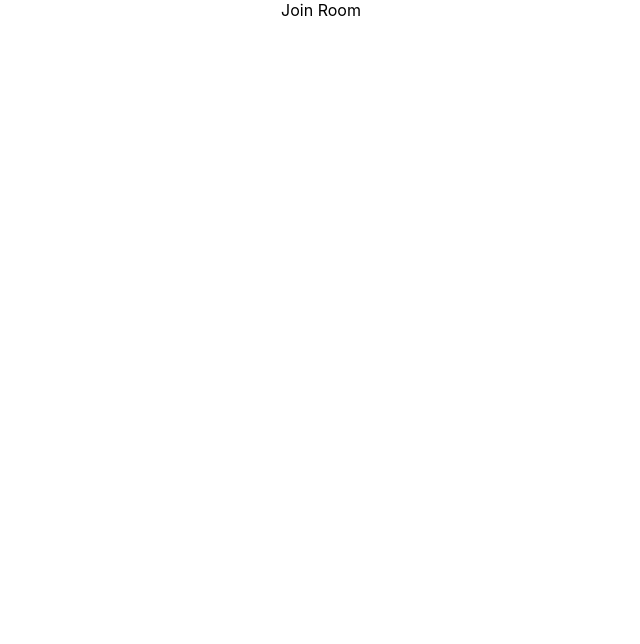
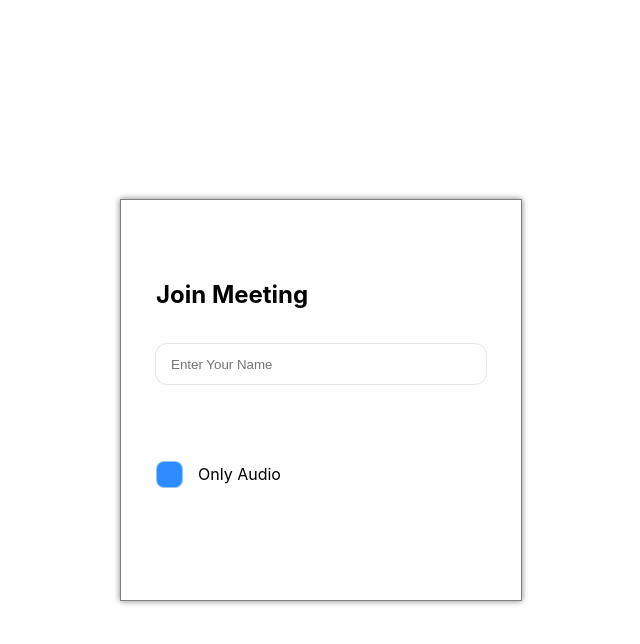
Before and after one commit to Mukul-Singhal/Flicker, a React (Create React App) app: page /join-room in a window 1280 px wide. Shown: the top 644 px of the page, without its empty margins (319-959 px from the left). Built offline with nearby package versions, Linux system fonts and the light colour scheme.

Commit message:
Added Host Meeting Component

```diff
--- /dev/null
+++ b/src/components/Checkbox/Checkbox.jsx
@@ -0,0 +1,24 @@
+import React from "react";
+
+import check from "../../images/check.png";
+
+import "./Checkbox.styles.css";
+
+function Checkbox({ setConnectOnlyWithAudio, connectOnlyWithAudio }) {
+  const handleConnectionTypeChange = () => {
+    setConnectOnlyWithAudio(!connectOnlyWithAudio);
+  };
+
+  return (
+    <div className="checkbox_container">
+      <div className="checkbox_connection" onClick={handleConnectionTypeChange}>
+        {connectOnlyWithAudio && (
+          <img className="checkbox_image" alt="checkbox" src={check} />
+        )}
+      </div>
+      <p className="checkbox_container_paragraph">Only Audio</p>
+    </div>
+  );
+}
+
+export default Checkbox;
--- /dev/null
+++ b/src/components/Checkbox/Checkbox.styles.css
@@ -0,0 +1,29 @@
+.checkbox_container {
+  display: flex;
+  margin-left: 35px;
+  margin-top: 5px;
+  align-items: center;
+}
+
+.checkbox_connection {
+  width: 25px;
+  height: 25px;
+  background: #2d8cff;
+  border: 1px solid rgba(255, 255, 255, 0.5);
+  border-radius: 8px;
+  backdrop-filter: blur(80px);
+  display: flex;
+  align-items: center;
+  justify-content: center;
+}
+
+.checkbox_container_paragraph {
+  font-weight: 400;
+  font-size: 16px;
+  margin-left: 15px;
+}
+
+.checkbox_image {
+  max-width: 100%;
+  max-height: 100%;
+}
--- /dev/null
+++ b/src/components/JoinRoomContent/JoinRoomContent.jsx
@@ -0,0 +1,32 @@
+import React, { useState, useContext } from "react";
+
+import { GlobalContext } from "../../contexts/GlobalState";
+
+import JoinRoomInputs from "../JoinRoomInputs/JoinRoomInputs";
+import Checkbox from "../Checkbox/Checkbox";
+
+function JoinRoomContent() {
+  const [roomIdValue, setRoomIdValue] = useState("");
+  const [nameValue, setNameValue] = useState("");
+
+  const { isRoomHost, setConnectOnlyWithAudio, connectOnlyWithAudio } =
+    useContext(GlobalContext);
+
+  return (
+    <>
+      <JoinRoomInputs
+        roomIdValue={roomIdValue}
+        setRoomIdValue={setRoomIdValue}
+        nameValue={nameValue}
+        setNameValue={setNameValue}
+        isRoomHost={isRoomHost}
+      />
+      <Checkbox
+        setConnectOnlyWithAudio={setConnectOnlyWithAudio}
+        connectOnlyWithAudio={connectOnlyWithAudio}
+      />
+    </>
+  );
+}
+
+export default JoinRoomContent;
--- /dev/null
+++ b/src/components/JoinRoomInputs/JoinRoomInputs.jsx
@@ -0,0 +1,38 @@
+import React from "react";
+
+import "./JoinRoomInputs.styles.css";
+
+function JoinRoomInputs({
+  nameValue,
+  setNameValue,
+  roomIdValue,
+  setRoomIdValue,
+  isRoomHost,
+}) {
+  const handleRoomIdValueChange = (event) => {
+    setRoomIdValue(event.target.value);
+  };
+  const handleNameValueChange = (event) => {
+    setNameValue(event.target.value);
+  };
+  return (
+    <div className="join_room_inputs_container">
+      {isRoomHost && (
+        <input
+          className="join_room_input"
+          placeholder="Enter Meeting Id"
+          value={roomIdValue}
+          onChange={handleRoomIdValueChange}
+        />
+      )}
+      <input
+        className="join_room_input"
+        placeholder="Enter Your Name"
+        value={nameValue}
+        onChange={handleNameValueChange}
+      />
+    </div>
+  );
+}
+
+export default JoinRoomInputs;
--- /dev/null
+++ b/src/components/JoinRoomInputs/JoinRoomInputs.styles.css
@@ -0,0 +1,21 @@
+.join_room_inputs_container {
+  display: flex;
+  flex-direction: column;
+  height: 100px;
+  justify-content: space-between;
+  width: 100%;
+  align-items: center;
+  margin-top: 10px;
+}
+
+.join_room_input {
+  border-radius: 12px;
+  border: 1px solid #e5e5e5;
+  width: 300px;
+  height: 40px;
+  padding: 0px 15px;
+}
+
+.join_room_input:focus {
+  border: 1px solid blue;
+}
--- /dev/null
+++ b/src/components/JoinRoomTitle/JoinRoomTitle.jsx
@@ -0,0 +1,11 @@
+import React from "react";
+
+import "./JoinRoomTitle.styles.css";
+
+function JoinRoomTitle({ isRoomHost }) {
+  const titleText = isRoomHost ? "Host Meeting" : "Join Meeting";
+
+  return <p className="join_room_title">{titleText}</p>;
+}
+
+export default JoinRoomTitle;
--- /dev/null
+++ b/src/components/JoinRoomTitle/JoinRoomTitle.styles.css
@@ -0,0 +1,6 @@
+.join_room_title {
+  font-size: 24px;
+  font-weight: 700;
+  margin-left: 35px;
+  margin-top: 80px;
+}
--- a/src/contexts/AppReducer.js
+++ b/src/contexts/AppReducer.js
@@ -10,6 +10,11 @@ const AppReducer = (state, action) => {
         ...state,
         identity: action.payload,
       };
+    case "SET_CONNECT_ONLY_WITH_AUDIO":
+      return {
+        ...state,
+        connectOnlyWithAudio: action.payload,
+      };
     default:
       return state;
   }
--- a/src/contexts/GlobalState.js
+++ b/src/contexts/GlobalState.js
@@ -4,6 +4,7 @@ import AppReducer from "./AppReducer";
 const initialState = {
   identity: "",
   isRoomHost: "",
+  connectOnlyWithAudio: false,
 };
 export const GlobalContext = createContext(initialState);
 
@@ -22,13 +23,19 @@ export const GlobalProvider = ({ children }) => {
     dispatch({ type: "SET_IS_ROOM_HOST", payload: isRoomHost });
   };
 
+  const setConnectOnlyWithAudio = (onlyWithAudio) => {
+    dispatch({ type: "SET_CONNECT_ONLY_WITH_AUDIO", payload: onlyWithAudio });
+  };
+
   return (
     <GlobalContext.Provider
       value={{
         identity: state.identity,
         isRoomHost: state.isRoomHost,
+        connectOnlyWithAudio: state.connectOnlyWithAudio,
         setIdentity,
         setIsRoomHost,
+        setConnectOnlyWithAudio,
       }}
     >
       {children}
--- a/src/pages/JoinRoom/JoinRoom.jsx
+++ b/src/pages/JoinRoom/JoinRoom.jsx
@@ -4,10 +4,16 @@ import { useLocation } from "react-router";
 
 import { GlobalContext } from "../../contexts/GlobalState";
 
+import JoinRoomTitle from "../../components/JoinRoomTitle/JoinRoomTitle";
+import JoinRoomContent from "../../components/JoinRoomContent/JoinRoomContent";
+
+import "./JoinRoom.styles.css";
+
 function JoinRoom() {
-  const { setIsRoomHost } = useContext(GlobalContext);
+  const { setIsRoomHost, isRoomHost } = useContext(GlobalContext);
 
   const search = useLocation().search;
+  console.log(search);
   useEffect(() => {
     const isRoomHost = new URLSearchParams(search).get("host");
 
@@ -16,7 +22,14 @@ function JoinRoom() {
     }
   }, []);
 
-  return <div>Join Room</div>;
+  return (
+    <div className="join_room_page_container">
+      <div className="join_room_page_panel">
+        <JoinRoomTitle isRoomHost={isRoomHost} />
+        <JoinRoomContent />
+      </div>
+    </div>
+  );
 }
 
 export default JoinRoom;
--- a/src/pages/JoinRoom/JoinRoom.styles.css
+++ b/src/pages/JoinRoom/JoinRoom.styles.css
@@ -0,0 +1,96 @@
+.join_room_page_container {
+  width: 100%;
+  height: 100vh;
+  display: flex;
+  align-items: center;
+  justify-content: center;
+  position: relative;
+}
+
+.join_room_page_panel {
+  width: 400px;
+  height: 400px;
+  background-color: white;
+  border: 1px solid grey;
+  filter: drop-shadow(0 0 0.2rem grey);
+  display: flex;
+  flex-direction: column;
+  align-items: flex-start;
+}
+
+.join_room_inputs_container {
+  display: flex;
+  flex-direction: column;
+  height: 100px;
+  justify-content: space-between;
+  width: 100%;
+  align-items: center;
+  margin-top: 10px;
+}
+
+.room_not_found_container {
+  display: flex;
+  height: 50px;
+  margin-left: 35px;
+}
+
+.room_not_found_paragraph {
+  color: red;
+}
+
+.loading_overlay_container {
+  position: absolute;
+  display: flex;
+  align-items: center;
+  justify-content: center;
+  width: 100%;
+  height: 100%;
+  left: 0;
+  top: 0;
+  background: rgba(0, 82, 201, 0.7);
+}
+
+.loading_overlay_loader {
+  border: 16px solid #f3f3f3; /* Light grey */
+  border-top: 16px solid #0052c9; /* Blue */
+  border-radius: 50%;
+  width: 120px;
+  height: 120px;
+  animation: spin 2s linear infinite;
+}
+
+.join_room_buttons_container {
+  display: flex;
+  justify-content: flex-end;
+  width: 100%;
+}
+
+.join_room_cancel_button {
+  width: 80px;
+  margin-right: 35px;
+  height: 30px;
+  background-color: white;
+  border: 1px solid gray;
+  border-radius: 8px;
+  transition: 0.3s;
+}
+
+.join_room_cancel_button:hover {
+  background-color: #e5e5e5;
+}
+
+.join_room_success_button {
+  width: 80px;
+  margin-right: 15px;
+  height: 30px;
+  background-color: #2d8cff;
+  border-radius: 8px;
+  border: none;
+  font-weight: 700;
+  color: white;
+  transition: 0.3s;
+}
+
+.join_room_success_button:hover {
+  background-color: blue;
+}
```
Also changed, not shown: src/images/check.png (added).
